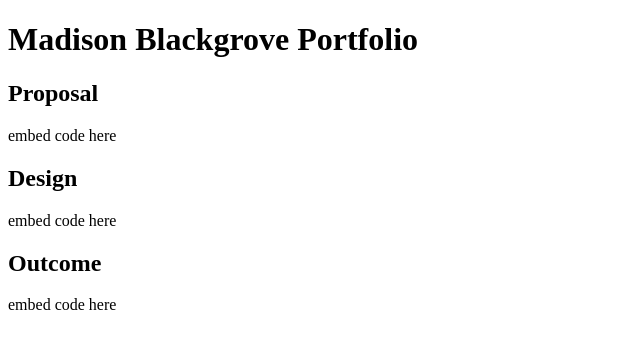
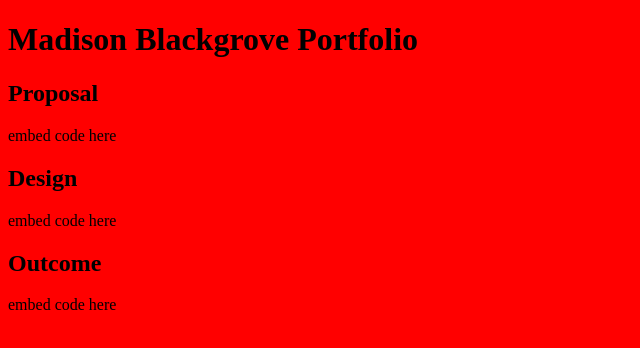
Before and after one commit to DTE-WGHS/portfolio-mblackgrove, a plain HTML site: page index.html in a window 1280 px wide. Shown: the whole page, without its empty margins (0-640 px from the left). Drawn offline with Linux system fonts and the light colour scheme.

Commit message:
Update style.css

```diff
--- a/CSS/style.css
+++ b/CSS/style.css
@@ -1,5 +1,5 @@
 @charset "utf-8";
 /* CSS Document */
 body {
-	background-color: FF0000;
+	background-color: #FF0000;
 }
```
